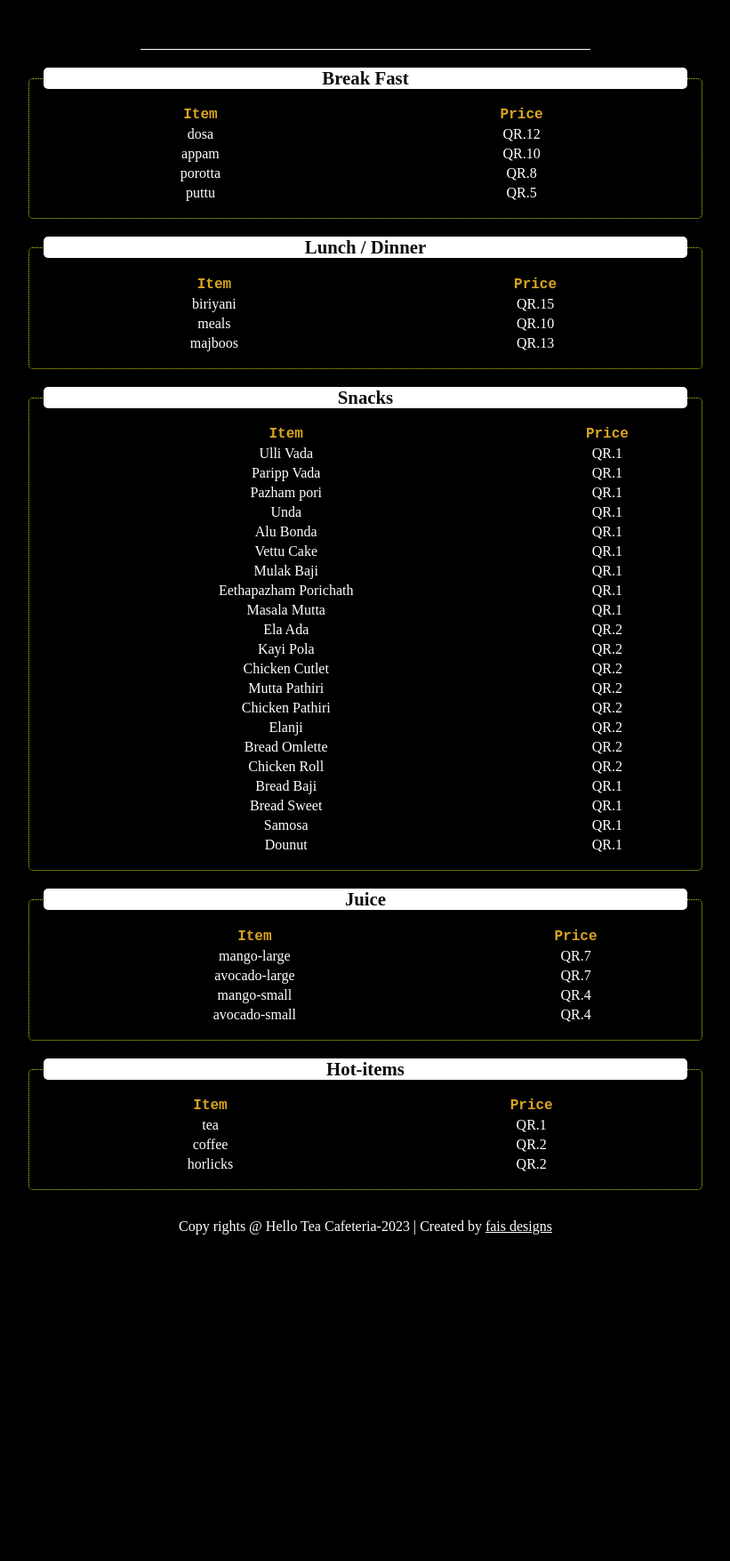
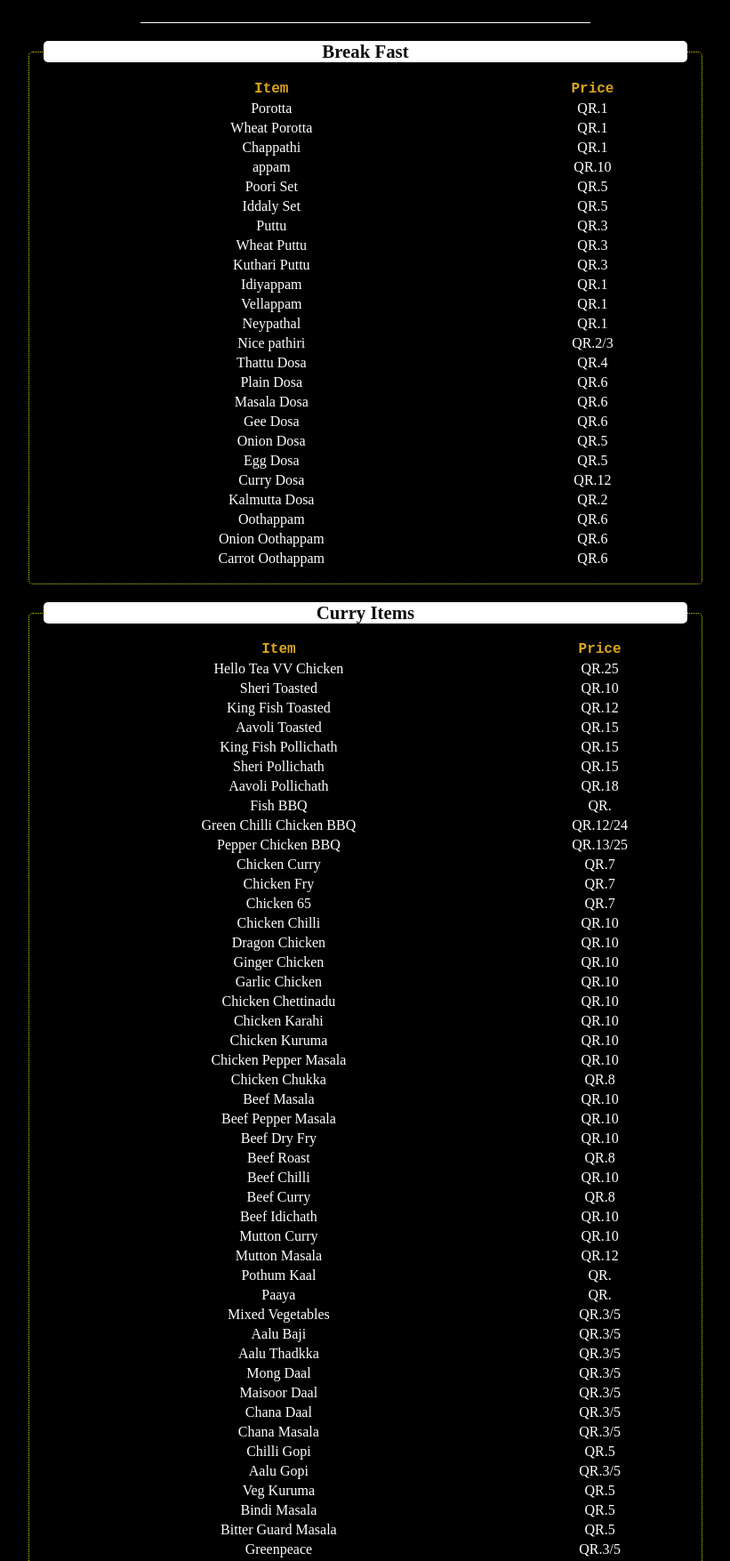
Before and after one commit to E-fais/helllo-tea-menu, a plain HTML site: page index.html in a window 1280 px wide. Shown: the part 124-1879 px from the top of the page at 89% size, without its empty margins (229-1050 px from the left). Before the commit the page ends 1528 px from the top, so only its background shows below. Drawn offline with Linux system fonts and the light colour scheme.

Commit message:
menu update

```diff
--- a/index.html
+++ b/index.html
@@ -11,7 +11,6 @@
     <header>
         <h1 class="header">Hello Tea <span class="header-span">Cafeteria</span></h1>
         <p class="header-adress">Street no:15,Industrial Area<br>
-          <p class="header-address">Street no:15,Industrial Area<br>
     <span class="phone-number">+974 30031041</span>
 </p>
 
@@ -37,6 +36,22 @@
         <!--break fast ends-->
 
         <div class="menu-div">
+            <h1 class="menu-title">Curry Items</h1>
+            <table>
+                <thead>
+                <tr>
+                    <th>Item</th>
+                    <th>Price</th>
+                </tr>
+            </thead>
+            <tbody id="curry-body">
+            <!-- add items from menu.js -->
+            </tbody>
+            </table>
+        </div>
+        <!--curry ends-->
+
+        <div class="menu-div">
             <h1 class="menu-title">Lunch / Dinner </h1>
             <table>
                 <thead>
@@ -52,6 +67,21 @@
         </div>
         <!--lunch ends -->
 
+        <div class="menu-div">
+            <h1 class="menu-title">Sandwich/Burger </h1>
+            <table>
+                <thead>
+                <tr>
+                    <th>Item</th>
+                    <th>Price</th>
+                </tr>
+            </thead>
+            <tbody id="sandwich-body">
+            <!-- add items from menu.js -->
+            </tbody>
+            </table>
+        </div>
+        <!--sandwich ends -->
         <div class="menu-div">
             <h1 class="menu-title">Snacks </h1>
             <table>
@@ -104,7 +134,7 @@
     </section>
     </main>
     <footer class="footer">
-        <p >Copy rights @ Hello Tea Cafeteria-<span id='footer-date'></span> | Created by <a href="https://fais-resume.netlify.app/">fais designs</a></p>
+        <p >Copy rights @ Hello Tea Cafeteria-<span id='footer-date'></span> | Created by <a target="_blank" href="https://fais-resume.netlify.app/">fais designs</a></p>
     </footer>
 </body>
 <script src="menu.js"></script>
--- a/menu.js
+++ b/menu.js
@@ -1,38 +1,131 @@
 let breakFast = {
-    dosa: 12,
+    Porotta: 1,
+    " Wheat Porotta": 1,
+    Chappathi: 1,
     appam: 10,
-    porotta: 8,
-    puttu: 5
+    "Poori Set": 5,
+    "Iddaly Set": 5,
+    Puttu: 3,
+    " Wheat Puttu": 3,
+    "Kuthari Puttu": 3,
+    Idiyappam: 1,
+    Vellappam: 1,
+    Neypathal: 1,
+    "Nice pathiri": "2/3",
+    "Thattu Dosa": 4,
+    "Plain Dosa": 6,
+    "Masala Dosa": 6,
+    "Gee Dosa": 6,
+    "Onion Dosa": 5,
+    "Egg Dosa": 5,
+    "Curry Dosa": 12,
+    "Kalmutta Dosa": 2,
+    "Oothappam": 6,
+    "Onion Oothappam": 6,
+    "Carrot Oothappam": 6,
+}
+let curry = {
+    'Hello Tea VV Chicken': 25,
+    "Sheri Toasted": 10,
+    "King Fish Toasted": 12,
+    "Aavoli Toasted": 15,
+    "King Fish Pollichath": 15,
+    "Sheri Pollichath": 15,
+    "Aavoli Pollichath": 18,
+    "Fish BBQ": '',
+    'Green Chilli Chicken BBQ': '12/24',
+    'Pepper Chicken BBQ': '13/25',
+    "Chicken Curry": 7,
+    "Chicken Fry": 7,
+    "Chicken 65": 7,
+    "Chicken Chilli": 10,
+    "Dragon Chicken": 10,
+    "Ginger Chicken": 10,
+    "Garlic Chicken": 10,
+    "Chicken Chettinadu": 10,
+    "Chicken Karahi": 10,
+    "Chicken Kuruma": 10,
+    "Chicken Pepper Masala": 10,
+    "Chicken Chukka": 8,
+    "Beef Masala": 10,
+    "Beef Pepper Masala": 10,
+    "Beef Dry Fry": 10,
+    "Beef Roast": 8,
+    "Beef Chilli": 10,
+    "Beef Curry": 8,
+    "Beef Idichath": 10,
+    "Mutton Curry": 10,
+    "Mutton Masala": 12,
+    "Pothum Kaal": "",
+    "Paaya": "",
+    "Mixed Vegetables": "3/5",
+    "Aalu Baji": "3/5",
+    "Aalu Thadkka": "3/5",
+    "Mong Daal": "3/5",
+    "Maisoor Daal": "3/5",
+    "Chana Daal": "3/5",
+    "Chana Masala": "3/5",
+    "Chilli Gopi": 5,
+    "Aalu Gopi": "3/5",
+    "Veg Kuruma": 5,
+    "Bindi Masala": 5,
+    "Bitter Guard Masala": 5,
+    "Greenpeace": "3/5",
+    "Egg Curry": 4,
+    "Egg Roast": 4,
+}
+let sandwich = {
+
+    'Egg Sandwich': 3,
+    'Vegetable Sandwich': 3,
+    'Chicken Sandwich': 4,
+    'Beef Sandwich': 4,
+    'Falafel Sandwich': 4,
+    'Club Sandwich': 12,
+    "Chicken Burger": "6/8/10",
+    "Vegetable Burger": "6/8/10",
+    "Beef Burger": "6/8/10",
+    "Shawarma": 5,
 }
 let lunch = {
-    biriyani: 15,
-    meals: 10,
-    majboos: 13
+    "Chicken Dum Biriyani": 10,
+    "Chicken Fry Biriyani": 10,
+    "Beef Biriyani": 12,
+    "Mutton Biriyani": 15,
+    "Fish Biriyani": 12,
+    "Hyderabadi Biriyani": 15,
+    "Chicken Majboos": 12,
+    "Mutton Majboos": 18,
+    "Beef Majboos": 14,
+    "Chicken Fried Rice": 12,
+    "Beef Fried Rice": 14,
+    "Egg Fried Rice": 10,
+    "Mixed Fried Rice": 16,
 }
 
 let snacks = {
-   "Ulli Vada":1,
-   "Paripp Vada":1,
-   "Pazham pori":1,
-   Unda:1,
-   "Alu Bonda":1,
-   "Vettu Cake":1,
-   'Mulak Baji':1,
-   'Eethapazham Porichath':1,
-   'Masala Mutta':1,
-   'Ela Ada':1,
-   'Ela Ada':2,
-   'Kayi Pola':2,
-   'Chicken Cutlet':2,
-   'Mutta Pathiri':2,
-   'Chicken Pathiri':2,
-   'Elanji':2,
-   'Bread Omlette':2,
-   'Chicken Roll':2,
-   'Bread Baji':1,
-   'Bread Sweet':1,
-   'Samosa':1,
-   'Dounut':1,
+    "Ulli Vada": 1,
+    "Paripp Vada": 1,
+    "Pazham pori": 1,
+    "Unda": 1,
+    "Alu Bonda": 1,
+    "Vettu Cake": 1,
+    'Mulak Baji': 1,
+    'Eethapazham Porichath': 1,
+    'Masala Mutta': 1,
+    'Ela Ada': 1,
+    'Ela Ada': 2,
+    'Kayi Pola': 2,
+    'Chicken Cutlet': 2,
+    'Mutta Pathiri': 2,
+    'Chicken Pathiri': 2,
+    'Elanji': 2,
+    'Bread Omlette': 2,
+    'Chicken Roll': 2,
+    'Bread Baji': 1,
+    'Bread Sweet': 1,
+    'Samosa': 1,
+    'Dounut': 1,
 
 }
 let hotItems = {
@@ -41,10 +134,23 @@ let hotItems = {
     horlicks: 2,
 }
 let juice = {
-    "mango-large": 7,
-    "avocado-large": 7,
-    "mango-small": 4,
-    "avocado-small": 4,
+    'Lemon': 4,
+    'Orange': "4/6",
+    'Banana': "4/6",
+    'Mango': "6/8",
+    'Papaya': "6/8",
+    'Pineapple': "6/8",
+    'Shamam': "6/8",
+    'Avocado': "6/8",
+    'Apple': "6/8",
+    'Strawberry': "6/8",
+    'Chikku': "6/8",
+    'Guava': "6/8",
+    'Grapes': "6/8",
+    'Anar': "6/8",
+    'Carrot': "8/10",
+    'Watermelon': "5/7",
+
 }
 
 //breakFast
@@ -64,8 +170,8 @@ Object.keys(breakFast).map(food => {
 )
 
 //lunch
-let lunchBody=document.getElementById('lunch-body')
-Object.keys(lunch).map(food=>{
+let lunchBody = document.getElementById('lunch-body')
+Object.keys(lunch).map(food => {
     let item = food;
     let price = lunch[food]
     let tItem = document.createElement('td')
@@ -78,10 +184,25 @@ Object.keys(lunch).map(food=>{
     lunchBody.appendChild(tRow)
 })
 
+//sanswich
+let sandwichBody = document.getElementById('sandwich-body')
+Object.keys(sandwich).map(food => {
+    let item = food;
+    let price = sandwich[food]
+    let tItem = document.createElement('td')
+    let tPrice = document.createElement('td')
+    let tRow = document.createElement('tr')
+    tItem.innerHTML = item
+    tPrice.innerHTML = "QR." + price
+    tRow.appendChild(tItem)
+    tRow.appendChild(tPrice)
+    sandwichBody.appendChild(tRow)
+})
+
 //snacks
 
-let snacksBody=document.getElementById('snacks-body')
-Object.keys(snacks).map(food=>{
+let snacksBody = document.getElementById('snacks-body')
+Object.keys(snacks).map(food => {
     let item = food;
     let price = snacks[food]
     let tItem = document.createElement('td')
@@ -94,9 +215,24 @@ Object.keys(snacks).map(food=>{
     snacksBody.appendChild(tRow)
 })
 
+//curry
+let curryBody = document.getElementById('curry-body')
+Object.keys(curry).map(food => {
+    let item = food;
+    let price = curry[food]
+    let tItem = document.createElement('td')
+    let tPrice = document.createElement('td')
+    let tRow = document.createElement('tr')
+    tItem.innerHTML = item
+    tPrice.innerHTML = "QR." + price
+    tRow.appendChild(tItem)
+    tRow.appendChild(tPrice)
+    curryBody.appendChild(tRow)
+})
+
 //juice
-let hotItemsBody=document.getElementById('hot-items-body')
-Object.keys(hotItems).map(food=>{
+let hotItemsBody = document.getElementById('hot-items-body')
+Object.keys(hotItems).map(food => {
     let item = food;
     let price = hotItems[food]
     let tItem = document.createElement('td')
@@ -108,8 +244,8 @@ Object.keys(hotItems).map(food=>{
     tRow.appendChild(tPrice)
     hotItemsBody.appendChild(tRow)
 })
-let juiceBody=document.getElementById('juice-body')
-Object.keys(juice).map(food=>{
+let juiceBody = document.getElementById('juice-body')
+Object.keys(juice).map(food => {
     let item = food;
     let price = juice[food]
     let tItem = document.createElement('td')
@@ -123,6 +259,6 @@ Object.keys(juice).map(food=>{
 })
 
 //adding date to footer
-let date=new Date().getFullYear()
-let dateId=document.getElementById('footer-date')
-dateId.innerHTML=date
+let date = new Date().getFullYear()
+let dateId = document.getElementById('footer-date')
+dateId.innerHTML = date
```
